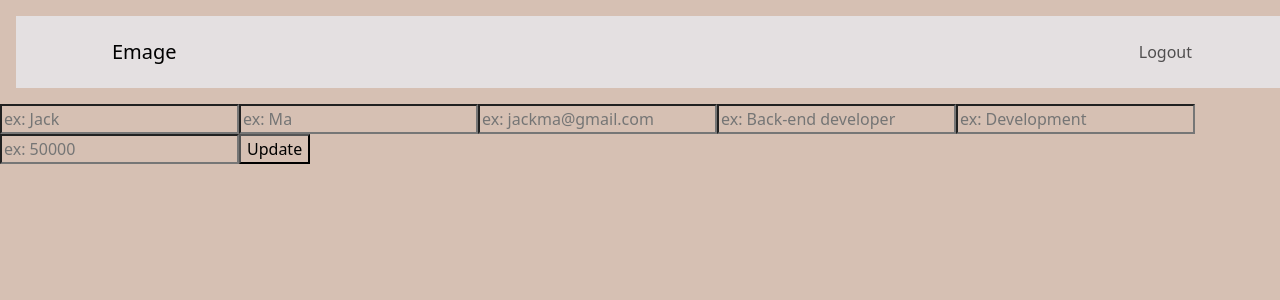
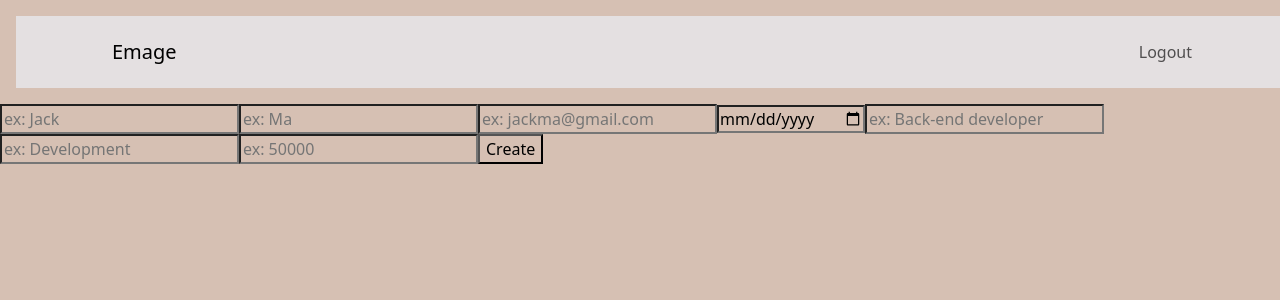
Before and after one commit to ZaveriAum/101413047_comp3123_assignment2_reactjs, a React (Create React App) app: page /employees/create in a window 1280 px wide. Shown: the top 300 px of the page. Built offline with nearby package versions, Linux system fonts and the light colour scheme; no server answers.

Commit message:
create employee fronted structure created

```diff
--- a/src/App.js
+++ b/src/App.js
@@ -7,7 +7,7 @@ import { BrowserRouter as Router, Route, Routes } from 'react-router-dom'
 import UserNavBar from './components/User/UserNavBar/UserNavBar'
 import EmployeeNavBar from './components/Employee/EmployeeNavBar/EmployeeNavBar';
 import EmployeeUpdate from './components/Employee/EmployeeUpdate/EmployeeUpdate';
-
+import EmployeeCreate from './components/Employee/EmployeeCreate/EmployeeCreate';
 function App() {
   return (
     <Router>
@@ -16,6 +16,7 @@ function App() {
         <Route exact path='/signup' element={<><UserNavBar /><UserSignUp /></>} />
         <Route exact path='/employees' element={<><EmployeeNavBar /><Employee /> </>} />
         <Route exact path='/employees/:eid' element={<><EmployeeNavBar /><EmployeeUpdate /> </>} />
+        <Route exact path='/employees/create' element={<><EmployeeNavBar /><EmployeeCreate /> </>} />
       </Routes>
     </Router>
   );
--- a/src/components/Employee/Employee.js
+++ b/src/components/Employee/Employee.js
@@ -2,7 +2,7 @@ import apiClient from '../../client/apiClient';
 import { useState, useEffect } from 'react';
 import { Button, Card, Modal, Form, InputGroup } from 'react-bootstrap';
 import { FontAwesomeIcon } from '@fortawesome/react-fontawesome';
-import { faPenToSquare, faTrash, faMagnifyingGlass } from '@fortawesome/free-solid-svg-icons';
+import { faPenToSquare, faTrash, faMagnifyingGlass, faSquarePlus } from '@fortawesome/free-solid-svg-icons';
 import { useNavigate } from 'react-router-dom';
 
 const Employee = () => {
@@ -104,6 +104,12 @@ const Employee = () => {
 
   return (
     <div className="empBody">
+        <Button onClick={(e)=>
+            {
+                e.stopPropagation();
+                navigate(`/employees/create`)
+            }
+                }><FontAwesomeIcon icon={faSquarePlus} /></Button>
         <InputGroup name="query" type="query" onChange={(e) => setQuery(e.target.value)}>
             <Form.Control type="text"/>
             <Button onClick={(e) => search(e)}><InputGroup.Text><FontAwesomeIcon icon={faMagnifyingGlass} /></InputGroup.Text></Button>
--- /dev/null
+++ b/src/components/Employee/EmployeeCreate/EmployeeCreate.js
@@ -0,0 +1,51 @@
+import {useState} from 'react'
+import apiClient from '../../../client/apiClient'
+import {useNavigate} from 'react-router-dom'
+
+const EmployeeCreate = ()=>{
+
+    const navigate = useNavigate();
+    const [first_name, setFirstName] = useState()
+    const [last_name, setLastName] = useState()
+    const [email, setEmail] = useState()
+    const [date_of_joining, setDateOfJoining] = useState()
+    const [position, setPosition] = useState()
+    const [department, setDepartment] = useState()
+    const [salary, setSalary] = useState()
+
+    const handleCreate = async (e)=>{
+        e.preventDefault();
+
+        const payload = {
+            "first_name":first_name,
+            "last_name":last_name,
+            "email":email,
+            "date_of_joining": date_of_joining,
+            "position":position,
+            "department":department,
+            "salary":salary
+        }
+        console.log(payload)
+        await apiClient.post(`/api/v1/emp/employees`, payload)
+        .then((response)=>{
+            alert(response.data.status)
+            navigate('/employees')
+        })
+        .catch(e=>alert(e.status))
+    }
+
+  return (
+    <form onSubmit={handleCreate}>
+      <input type='text' value={first_name} name='first_name' placeholder='ex: Jack' onChange={(e) => setFirstName(e.target.value)}/>
+      <input type='text' value={last_name} name='last_name' placeholder='ex: Ma' onChange={(e) => setLastName(e.target.value)} />
+      <input type='email' value={email} name='email' placeholder='ex: jackma@gmail.com' onChange={(e) => setEmail(e.target.value)} />
+      <input type='date' value={date_of_joining} name='date_of_joining' onChange={(e) => setDateOfJoining(e.target.value)} />
+      <input type='text' value={position} name='position' placeholder='ex: Back-end developer' onChange={(e) => setPosition(e.target.value)} />
+      <input type='text' value={department} name='department' placeholder='ex: Development'onChange={(e) => setDepartment(e.target.value)}/>
+      <input type='quantity' value={salary} name='salary' placeholder='ex: 50000' onChange={(e) => setSalary(e.target.value)}/>
+      <button>Create</button>
+    </form>
+  );
+}
+
+export default EmployeeCreate
```
Also changed, not shown: src/components/Employee/EmployeeCreate/EmployeeCreate.css (added).
